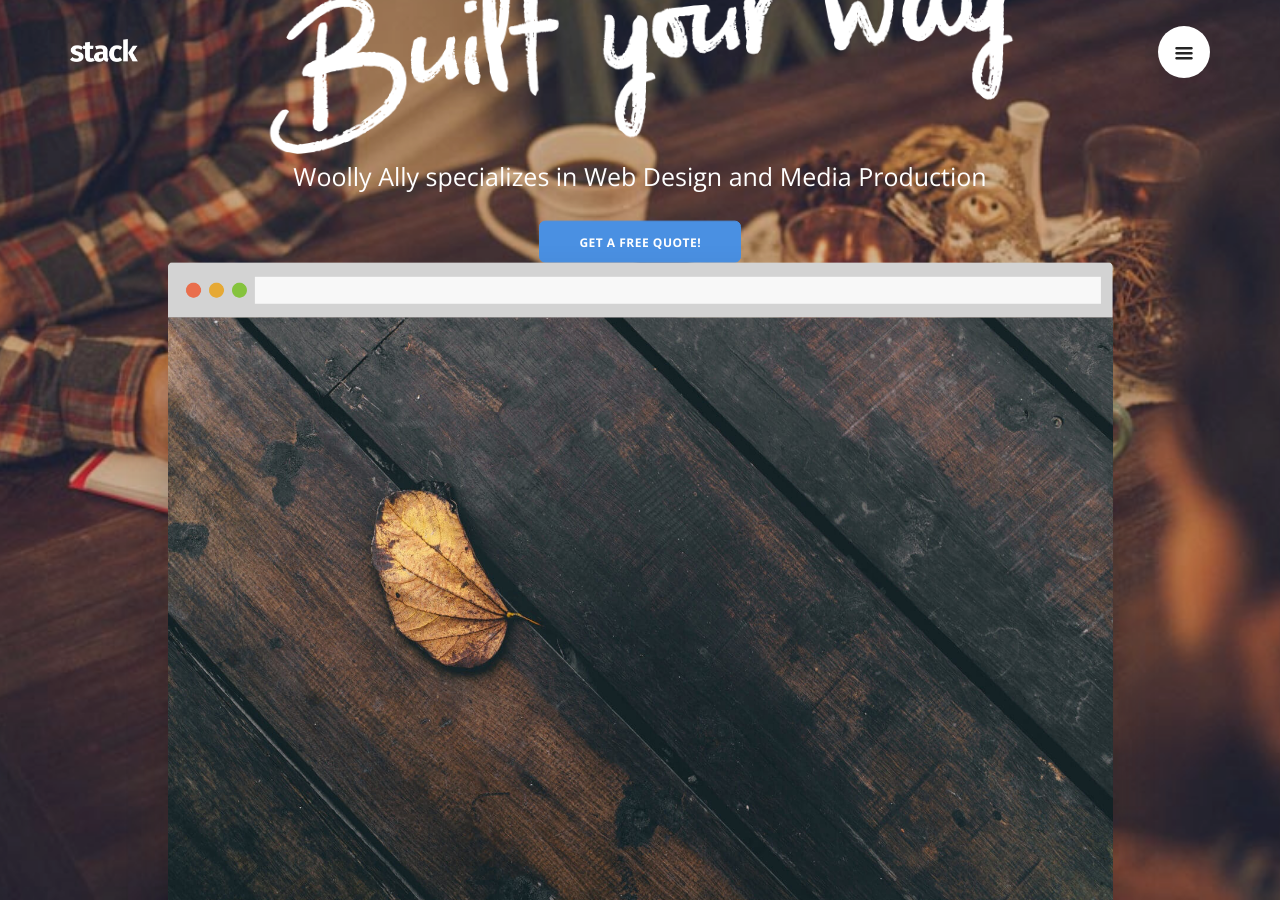
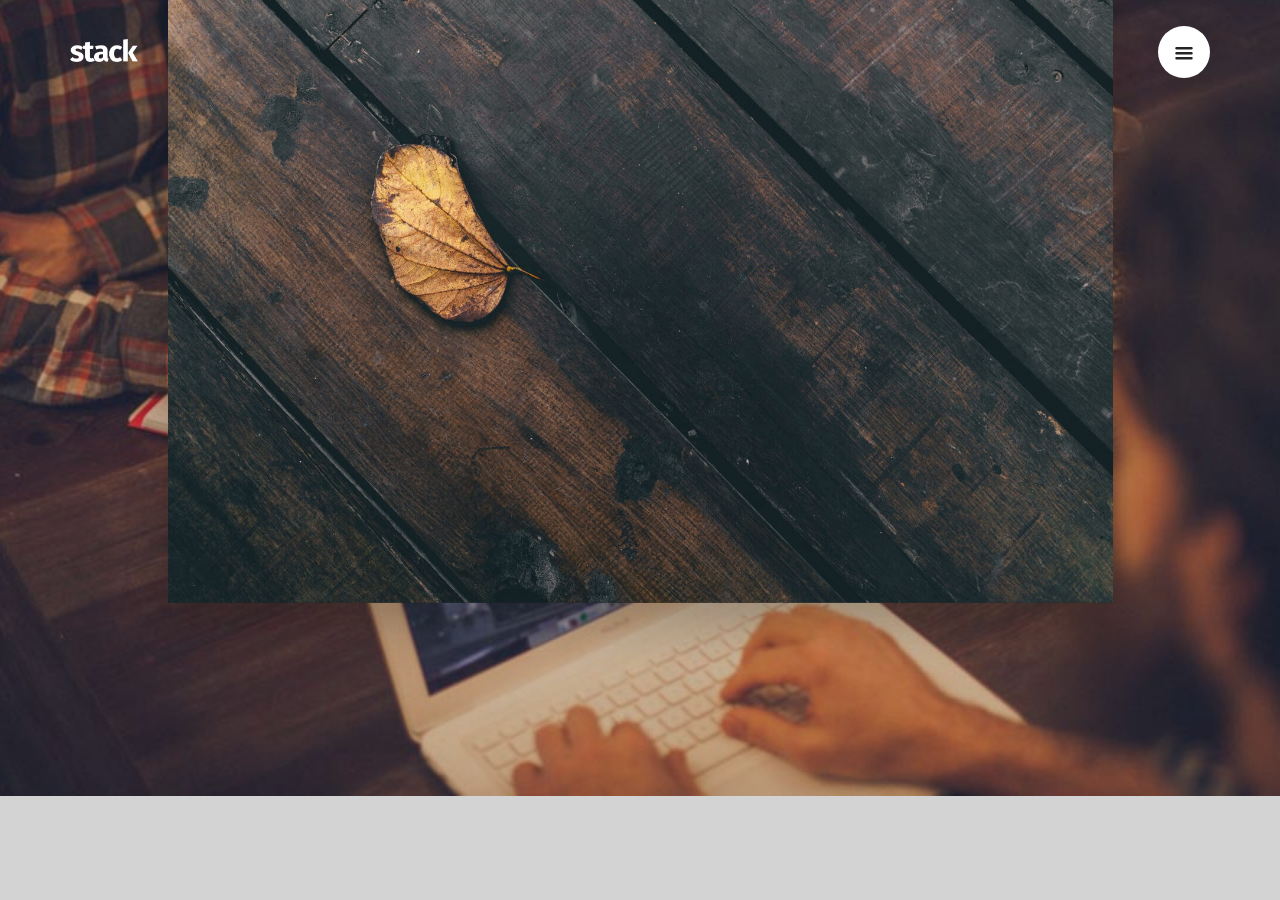
Before and after one commit to WoollyAlly/WoollyAllyTest, a Jekyll site: the page built from index.html, in a window 1280 px wide and 900 px high. Built offline with Jekyll 4.4.1, drawn with Linux system fonts in a browser that asks for light colours; some web fonts are replaced.

Commit message:
Updated '_includes/home.html' via CloudCannon

```diff
--- a/_includes/home.html
+++ b/_includes/home.html
@@ -1,4 +1,4 @@
-<section class="cover height-100 imagebg parallax text-center" data-overlay="2" id="home">
+<section class="cover height-125 imagebg parallax text-center" data-overlay="2" id="home">
     <div class="background-image-holder">
         <img alt="background" src="img/woolly.jpg" />
     </div>
```
